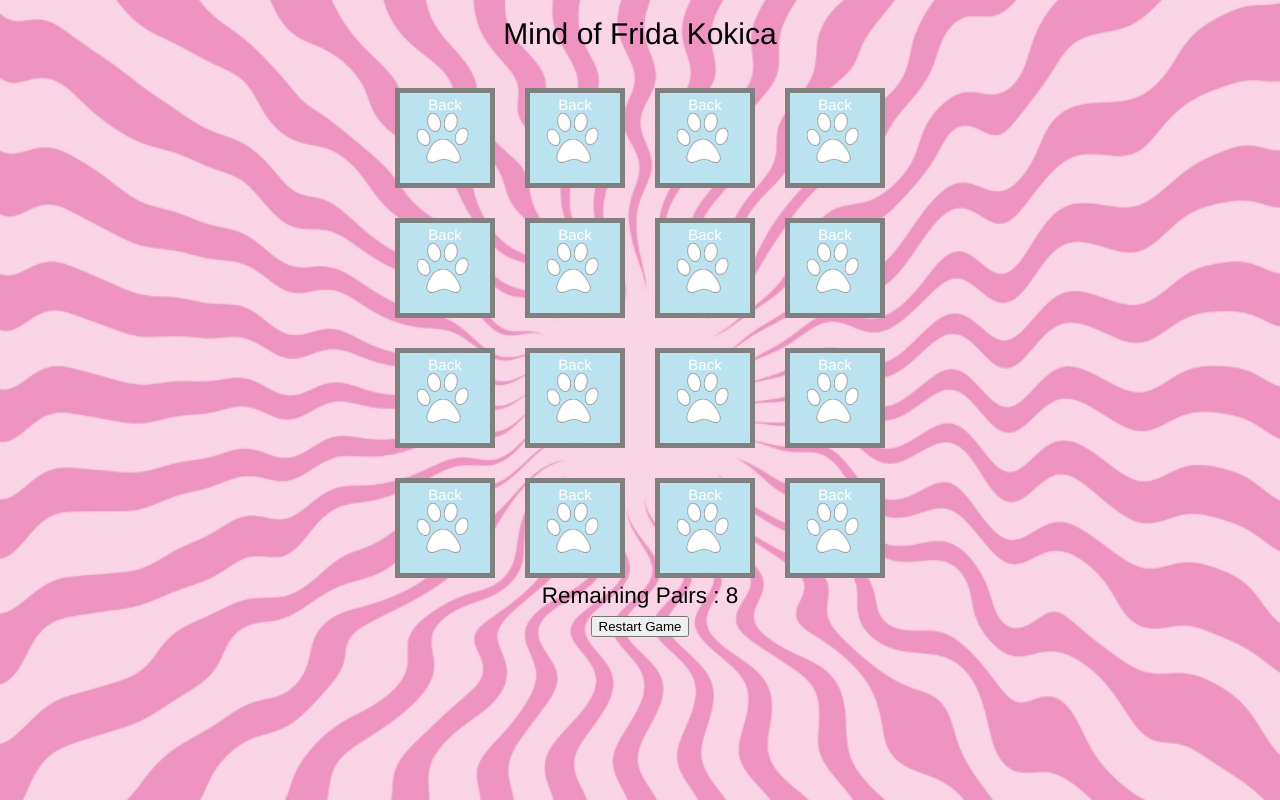
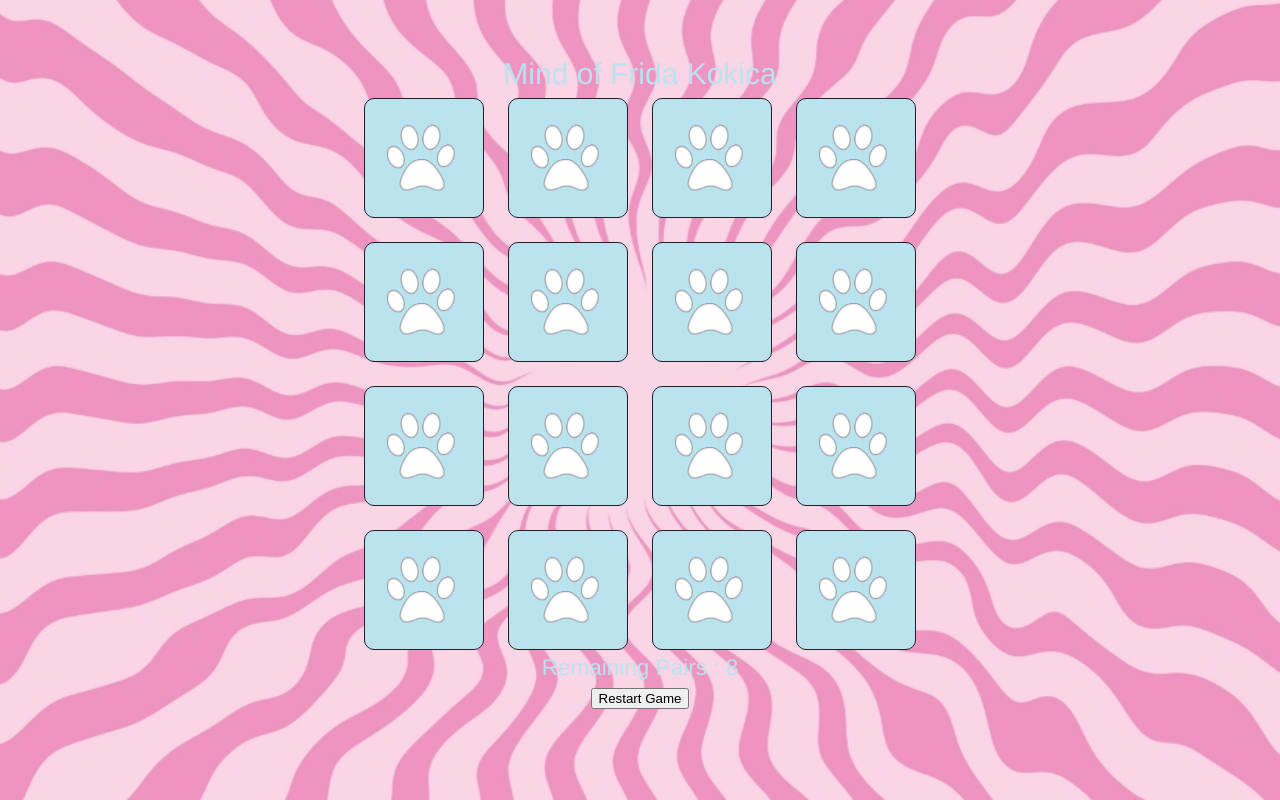
Before and after one commit to manjana61/mind-of-frida-kokica, a Vue app: page / in a window 1280 px wide. Built offline with nearby package versions, Linux system fonts and the light colour scheme.

Commit message:
Added styles - added checkmark when a pair is matched.

```diff
--- a/src/App.vue
+++ b/src/App.vue
@@ -139,7 +139,7 @@ export default {
 };
 </script>
 
-<style scoped> /* u main.css #app odradjen jedan deo css-a */
+<style scoped> /* u main.css #app odradjen jedan deo css-a. Nisam uspeo drugacije da ubacim background image za pozadinu. */
 * {
   box-sizing: border-box;
   text-align: center;
@@ -152,12 +152,11 @@ body {
 
 .game-board {
   display: grid;
-  grid-template-columns: 100px 100px 100px 100px;
-  grid-column-gap: 30px;
-  grid-template-rows: 100px 100px 100px 100px;
-  grid-row-gap: 30px;
+  grid-template-columns: repeat(4, 120px);
+  grid-column-gap: 24px;
+  grid-template-rows: repeat(4, 120px);
+  grid-row-gap: 24px;
   justify-content: center;
   text-align: center;
-  margin-top: 30px;
 }
 </style>
--- a/src/assets/main.css
+++ b/src/assets/main.css
@@ -2,11 +2,11 @@
 
 #app {
   margin: 0 auto;
-  padding-top: 10px;
+  padding-top: 50px;
   text-align: center;
   font-weight: normal;
-  font-family: 'Franklin Gothic Medium', 'Arial Narrow', Arial, sans-serif;
-  color: #000;
+  font-family: 'Franklin Gothic Medium', 'Arial Narrow', Arial, sans-serif; /* Moram da odradim bolji font velicinu */
+  color: rgb(187, 226, 239);
   background-image: url('/images/background.jpg');
   background-color: antiquewhite;
   background-position: center;
--- a/src/components/Card-Component.vue
+++ b/src/components/Card-Component.vue
@@ -1,7 +1,10 @@
 <template>
   <div class="card" @click="selectCard">
-    <div v-if="visible" class="card-side is-front">{{ value }} - {{ position }}</div>
-    <div v-else class="card-side is-back">Back</div>
+    <div v-if="visible" class="card-side is-front">
+      {{ value }}
+      <img v-if="matched" src="/images/matching-checkmark.png" class="matching" />
+    </div>
+    <div v-else class="card-side is-back"></div>
   </div>
 </template>
 
@@ -47,7 +50,6 @@ export default {
 
 <style scoped>
 .card {
-  border: 5px solid gray;
   position: relative;
 }
 
@@ -55,9 +57,12 @@ export default {
   width: 100%;
   height: 100%;
   position: absolute;
+  border: 1px solid rgb(34, 34, 34);
+  border-radius: 10px;
 }
+
 .card-side.is-front {
-  background-color: red;
+  background-color: red; /* Ovo treba da uradim, da ubacim pozadinu ili slike. */
   color: white;
 }
 
@@ -68,4 +73,12 @@ export default {
   background-size: cover;
   color: white;
 }
+
+.matching {
+  position: absolute;
+  right: 0;
+  bottom: 0;
+  width: 30%;
+  height: auto;
+}
 </style>
```
